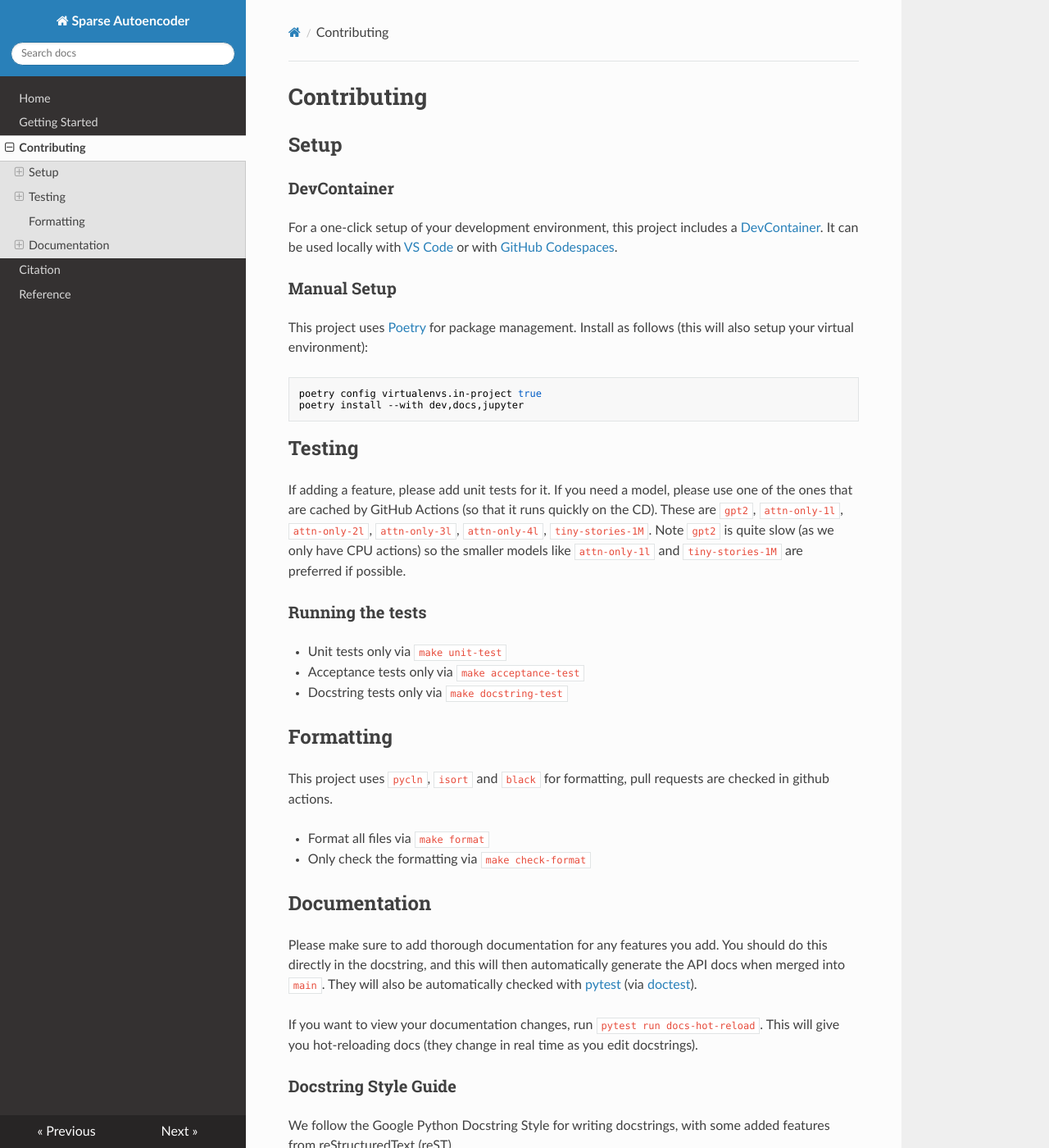
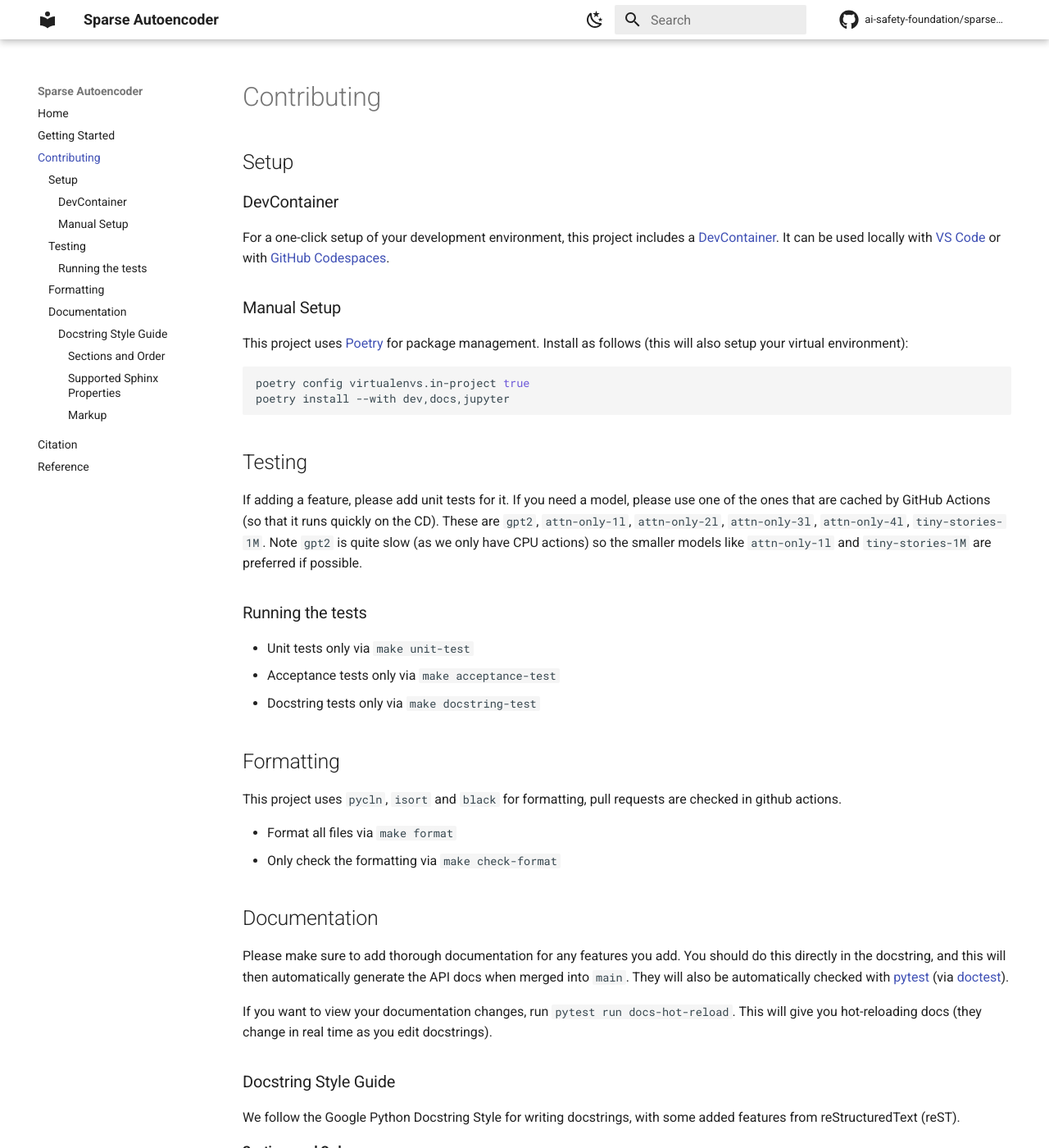
Before and after one commit to ai-safety-foundation/sparse_autoencoder, an MkDocs documentation site: the page built from docs/content/contributing.md, in a window 1280 px wide and 1400 px high. Shown: the whole window at 82% size. Built offline with MkDocs 1.6.1 and Material for MkDocs 9.7.7, drawn with Linux system fonts in a browser that asks for light colours; nearby versions of some CDN libraries; comment, search, counter and statistics services are not loaded; some of the changed text lies outside the part shown.

Commit message:
Move to markdown theme

```diff
--- a/mkdocs.yml
+++ b/mkdocs.yml
@@ -1,14 +1,70 @@
 site_name: Sparse Autoencoder
+site_description: Sparse Autoencoder for Mechanistic Interpretability
 docs_dir: docs/content
 site_dir: docs/generated
+repo_url: https://github.com/ai-safety-foundation/sparse_autoencoder
+repo_name: ai-safety-foundation/sparse_autoencoder
+# strict: true
+
 theme:
-  name: readthedocs
+  name: material
+  features:
+    - navigation.sections # Sections are included in the navigation on the left.
+    - toc.integrate # Table of contents is integrated on the left; does not appear separately on the right.
+  palette:
+    - scheme: default
+      primary: white
+      accent: amber
+      toggle:
+        icon: material/weather-night
+        name: Switch to dark mode
+    - scheme: slate
+      primary: black
+      accent: amber
+      toggle:
+        icon: material/weather-sunny
+        name: Switch to light mode
+  icon:
+    repo: fontawesome/brands/github # GitHub logo in top right
+    # logo: "material/circle-opacity" # Equinox logo in top left
+  # favicon: "_static/favicon.png"
+
+extra_javascript:
+  # The below three make MathJax work, see https://squidfunk.github.io/mkdocs-material/reference/mathjax/
+  - _static/mathjax.js
+  - https://polyfill.io/v3/polyfill.min.js?features=es6
+  - https://cdn.jsdelivr.net/npm/mathjax@3/es5/tex-mml-chtml.js
+
+markdown_extensions:
+  - pymdownx.arithmatex: # Render LaTeX via MathJax
+      generic: true
+  - pymdownx.superfences # Seems to enable syntax highlighting when used with the Material theme.
+  - pymdownx.details # Allowing hidden expandable regions denoted by ???
+  - pymdownx.snippets: # Include one Markdown file into another
+      base_path: docs
+  - admonition # Adds admonition blocks (e.g. warning, note, tip, etc.)
+  - toc:
+      permalink: "¤" # Adds a clickable permalink to each section heading
+      toc_depth: 4
+
 plugins:
+  - search
+  - autorefs
   - gen-files:
       scripts:
-      - docs/gen_ref_pages.py
-  - mkdocstrings
-  - search
-  - autorefs
+        - docs/gen_ref_pages.py
+  - section-index
+  - mkdocstrings:
+      handlers:
+        python:
+          options:
+            docstring_style: google
+            line_length: 100
+            members_order: source # Order methods according to their appearance in the source code, not alphabetical order
+            # setup_commands:
+            #   - import pytkdocs_tweaks
+            #   - pytkdocs_tweaks.main()
+            #   - import jaxtyping
+            #   - jaxtyping.set_array_name_format("array")
   - literate-nav:
       nav_file: SUMMARY.md
```
